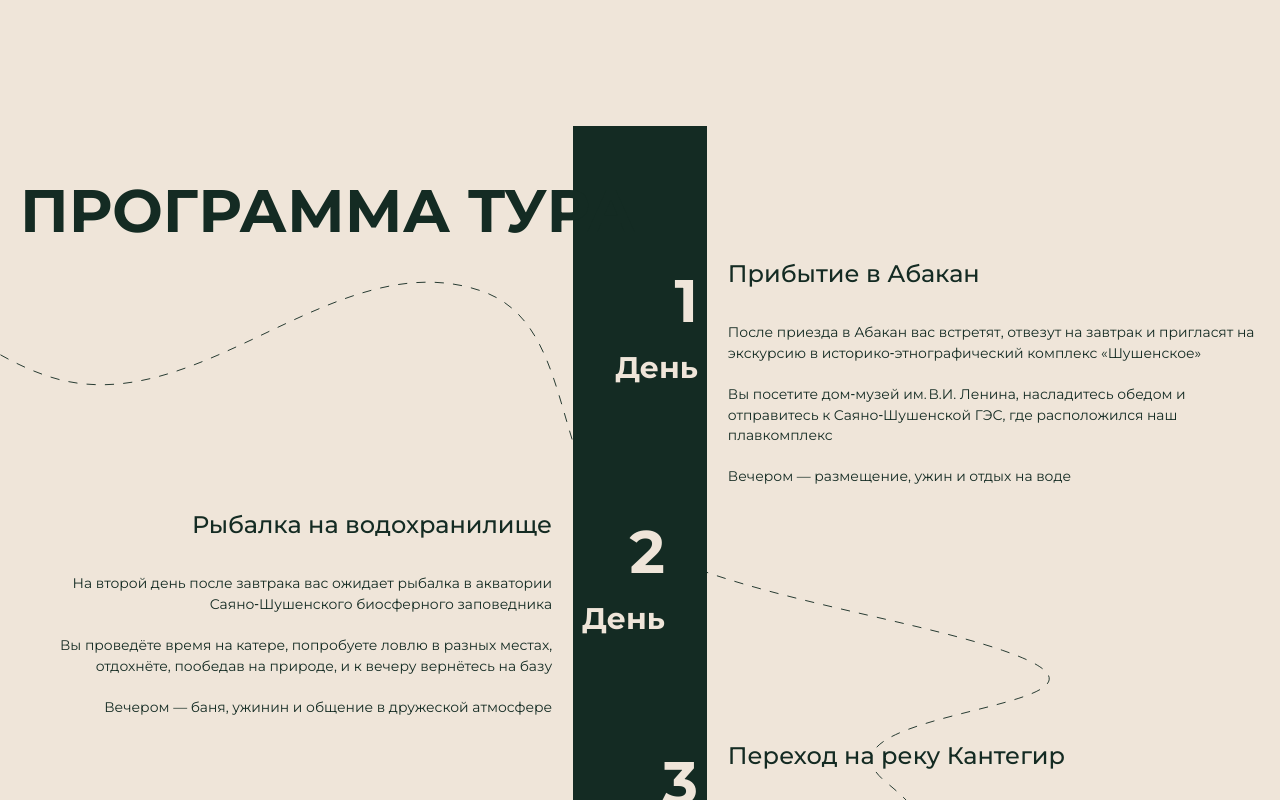
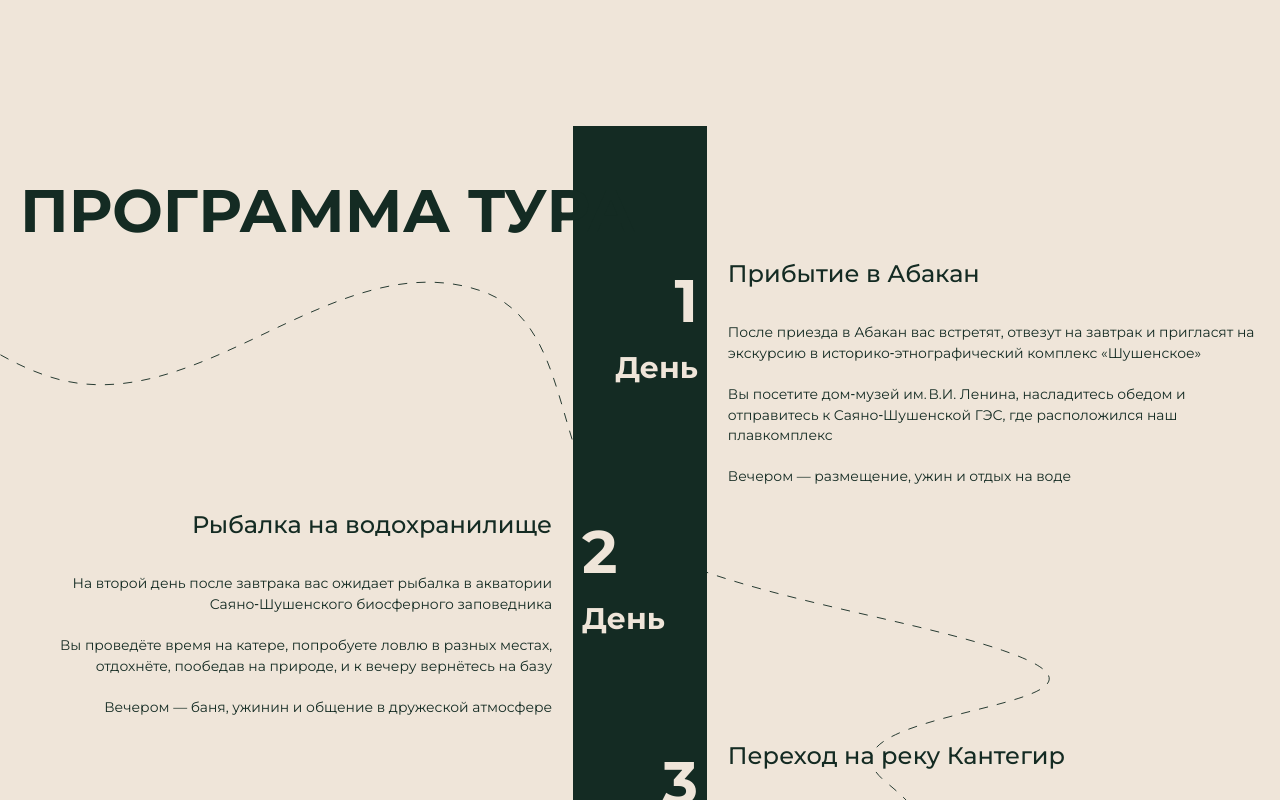
Before and after one commit to maxter-krsk/amikan-sibiria, a Next.js app: page / in a window 1280 px wide. Shown: the part 1140-1940 px from the top of the page. Built offline with nearby package versions, Linux system fonts and the light colour scheme.

Commit message:
fix: удалил act из импорта

```diff
--- a/src/app/components/sections/Tour/Tour.tsx
+++ b/src/app/components/sections/Tour/Tour.tsx
@@ -1,5 +1,4 @@
 import t from "@/app/styles/modules/typography.module.css";
-import { act } from "react";
 export default function Tour() {
   const tour = [
     {
@@ -55,10 +54,7 @@ export default function Tour() {
   ];
 
   return (
-    <section
-      className="relative py-10 bg-cover bg-no-repeat [background-position:-230px_top]"
-      style={{ backgroundImage: "url('/icons/ui/background-line.svg')" }}
-    >
+    <section className="relative py-10 bg-no-repeat bg-cover [background-position:-230px_top] md:bg-[url('/icons/ui/background-line.svg')] bg-none">
       <div
         aria-hidden
         className="pointer-events-none absolute inset-y-0 left-5 md:left-1/2 md:-translate-x-1/2 w-[48px] md:w-[134px] desk:w-[259px] bg-darkGreen z-0"
@@ -78,12 +74,19 @@ export default function Tour() {
                 max-w-[52%] flex gap-[2.5rem] md:gap-[1.87rem] desk:gap-[3.12rem]
                 ${
                   isEven
-                    ? "mr-auto flex-row-reverse text-right"
-                    : "ml-auto flex-row text-left"
+                    ? "md:mr-auto md:flex-row-reverse md:text-right"
+                    : "md:ml-auto md:flex-row md:text-left"
                 }
               `}
             >
-              <div className="text-beige font-bold text-right">
+              <div className={`
+                text-beige font-bold text-right
+                ${
+                  isEven
+                    ? "md:text-left"
+                    : "md:text-right"
+                }
+                `}>
                 <p className="text-[2.5rem] md:text-[3.75rem] desk:text-[6.25rem]">
                   {touritem.dayNumber}
                 </p>
```
